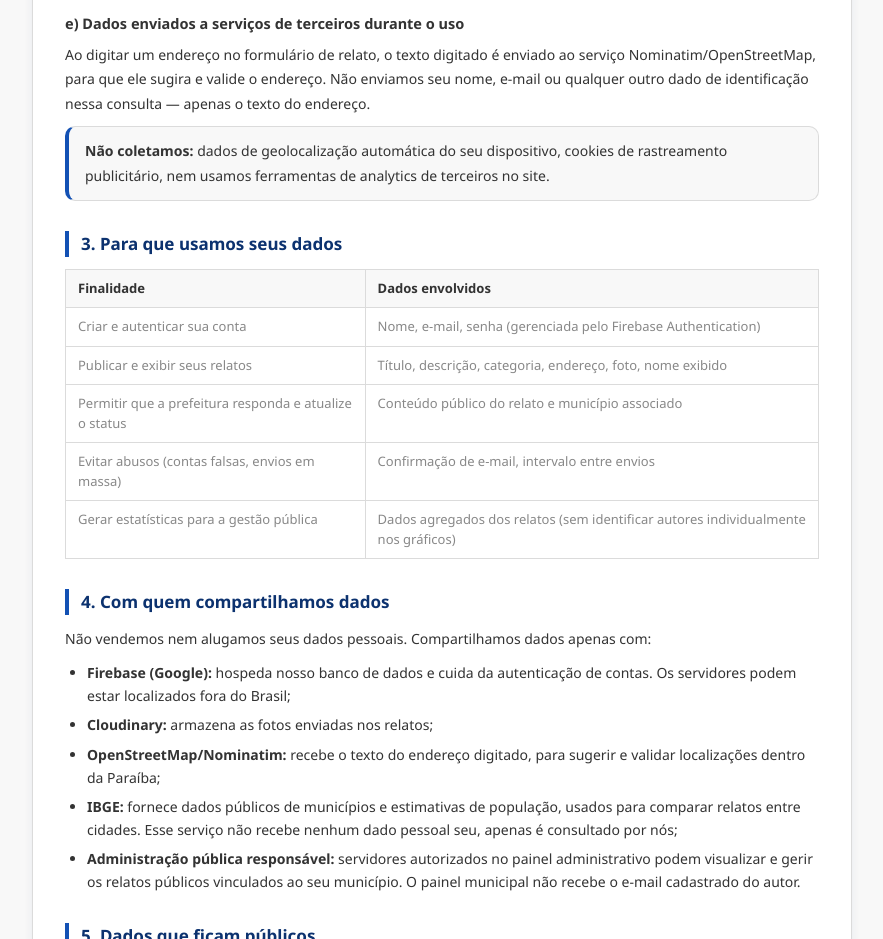
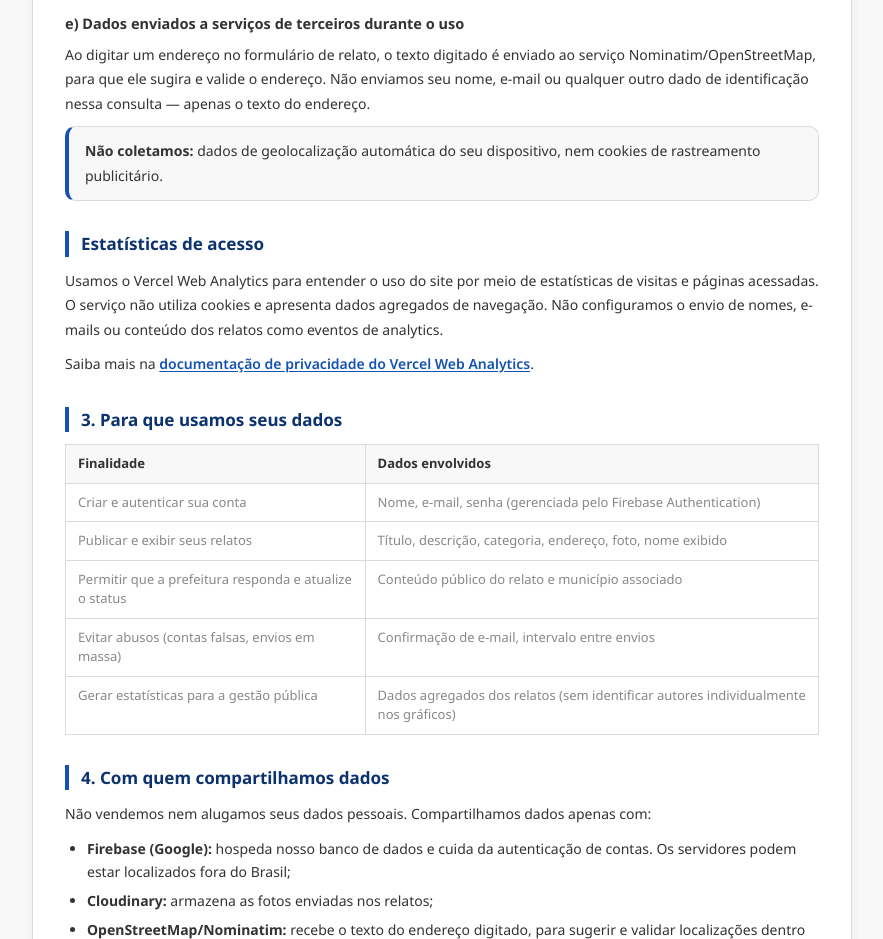
Before and after one commit to arthurs2kk/PROJETODLEI2026, a website with bundled scripts: page pages/userPages/privacidade.html in a window 1280 px wide. Shown: the part 1060-1999 px from the top of the page, without its empty margins (198-1081 px from the left). Built offline with nearby package versions, Linux system fonts and the light colour scheme; no server answers.

Commit message:
Add Vercel Web Analytics integration to multiple HTML pages

```diff
--- a/pages/userPages/privacidade.html
+++ b/pages/userPages/privacidade.html
@@ -21,6 +21,11 @@
   <link rel="stylesheet" href="../../home.css" />
   <link rel="stylesheet" href="../../css/cssUser/legal.css" />
   <link rel="icon" type="image/png" href="../../Images/flavinconProPovo.png">
+  <!-- Vercel Web Analytics -->
+  <script>
+    window.va = window.va || function () { (window.vaq = window.vaq || []).push(arguments); };
+  </script>
+  <script defer src="/_vercel/insights/script.js"></script>
 </head>
 <body>
 
@@ -149,9 +154,23 @@
         <div class="legal-box">
           <p>
             <strong>Não coletamos:</strong> dados de geolocalização automática do seu dispositivo,
-            cookies de rastreamento publicitário, nem usamos ferramentas de analytics de terceiros no site.
+            nem cookies de rastreamento publicitário.
           </p>
         </div>
+      </section>
+
+      <section id="analytics" class="legal-section">
+        <h2>Estatísticas de acesso</h2>
+        <p>
+          Usamos o Vercel Web Analytics para entender o uso do site por meio de estatísticas de
+          visitas e páginas acessadas. O serviço não utiliza cookies e apresenta dados agregados
+          de navegação. Não configuramos o envio de nomes, e-mails ou conteúdo dos relatos como
+          eventos de analytics.
+        </p>
+        <p>
+          Saiba mais na
+          <a href="https://vercel.com/docs/analytics/privacy-policy" target="_blank" rel="noopener noreferrer">documentação de privacidade do Vercel Web Analytics</a>.
+        </p>
       </section>
 
       <section id="finalidades" class="legal-section">
```
Also changed, not shown: index.html (+5 -0 lines), pages/admPages/AdmLogin.html (+5 -0 lines), pages/admPages/AdminGraficos.html (+5 -0 lines), pages/admPages/AdminPage.html (+5 -0 lines), pages/userPages/MeusRelatos.html (+5 -0 lines), pages/userPages/comoUsar.html (+5 -0 lines), pages/userPages/login.html (+5 -0 lines), pages/userPages/mapa.html (+5 -0 lines), pages/userPages/relatos.html (+5 -0 lines), pages/userPages/termos.html (+5 -0 lines), README.md.
